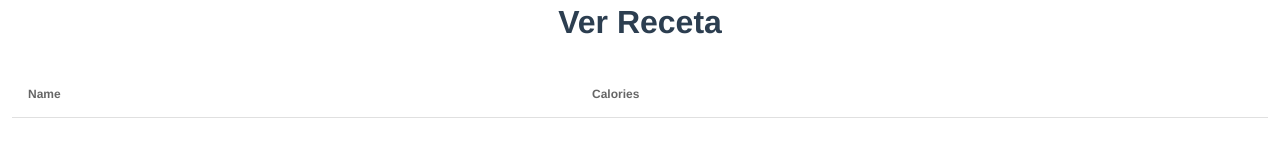
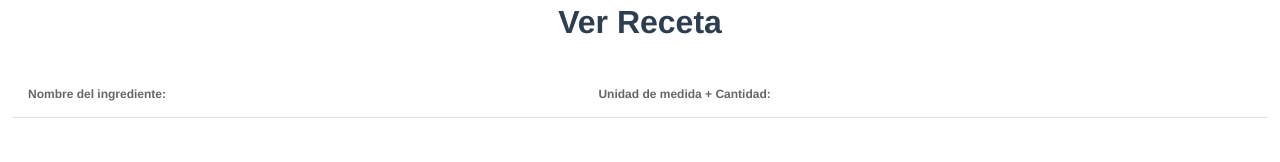
Before and after one commit to Dianamar21/Producto-ciclo3-PR, a Vue app in the folder codigo/pandaza/: page /recipe/view in a window 1280 px wide. Shown: the part 138-300 px from the top of the page. Built offline with nearby package versions, Linux system fonts and the light colour scheme.

Commit message:
actualizacion sencilla de etiquetas Ver Receta

```diff
--- a/codigo/pandaza/src/pages/ViewRecipe.vue
+++ b/codigo/pandaza/src/pages/ViewRecipe.vue
@@ -10,10 +10,10 @@
       <thead>
         <tr>
           <th class="text-left">
-            Name
+            Nombre del ingrediente:
           </th>
           <th class="text-left">
-            Calories
+            Unidad de medida + Cantidad:
           </th>
         </tr>
       </thead>
```
